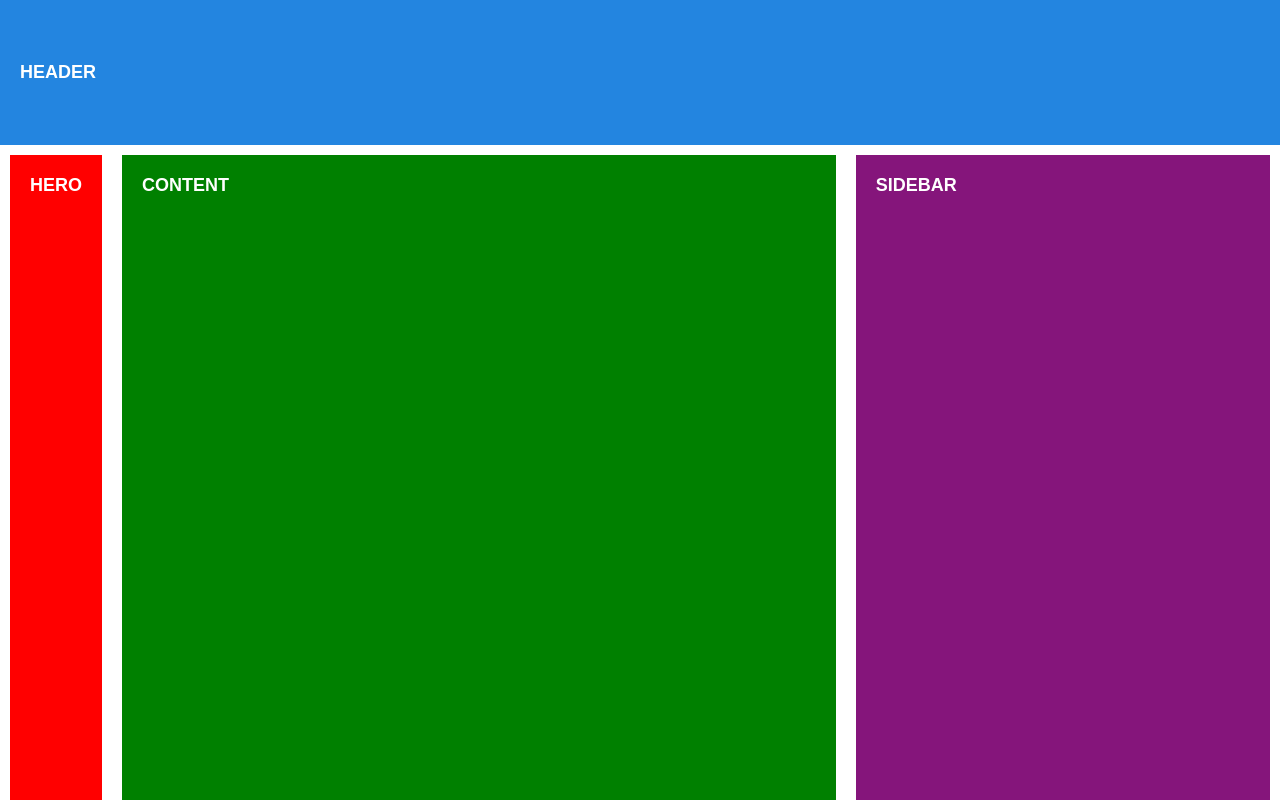
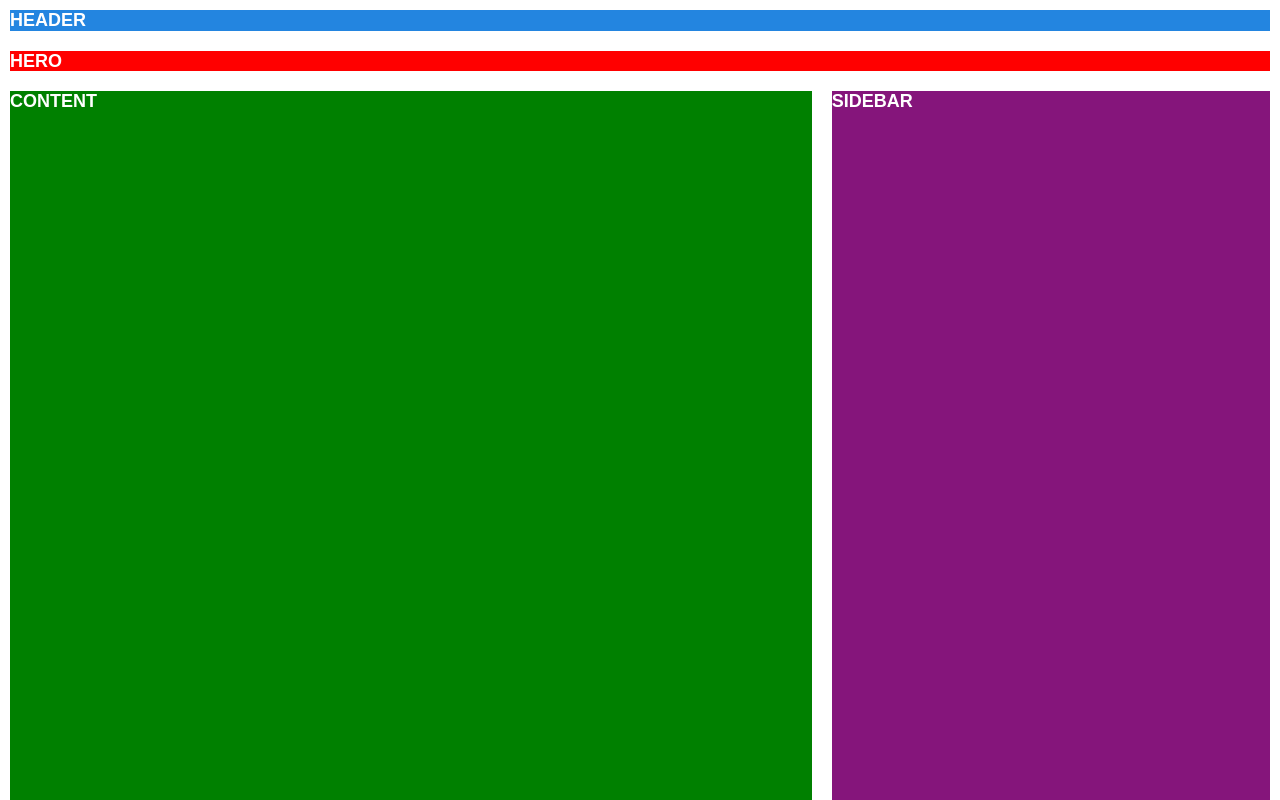
Before and after one commit to Paubic/paflexbox_pau, a plain HTML site: page index.html in a window 1280 px wide. Shown: the top 800 px of the page. Drawn offline with Linux system fonts and the light colour scheme.

Commit message:
Trabajo corregido

```diff
--- a/css/color.css
+++ b/css/color.css
@@ -18,11 +18,17 @@ footer{
 
 header {
 
-    background-color: var(--colorheader);
+
 }
 
 main{
 
+
+}
+
+.header__titulo{
+
+    background-color: var(--colorheader);
 
 }
 
--- a/css/layout.css
+++ b/css/layout.css
@@ -17,8 +17,8 @@ width: 1360px;
 header{
 
     display: flex;
+    flex-direction: column;
     width: 100vw;
-    padding: 20px;
 
 }
 
@@ -26,7 +26,6 @@ main{
 
     display: flex;
     height: 100vw;
-
 }
 
 footer{
@@ -34,22 +33,21 @@ footer{
     display: flex;
     align-items: flex-end;
     padding: 20px;
+    margin: 10px;
 }
 
 .header__titulo{
 
 display: flex;
 flex-grow: 1;
+margin: 10px;
 
 }
 .main__content{
 
     display: flex;
     flex-grow: 2;
-    padding: 20px;
     margin: 10px;
-
-
 
 }
 .footer__titulo{
@@ -58,15 +56,14 @@ flex-grow: 1;
 .main__hero{
 
     display: flex;
-    padding: 20px;
+    flex-grow: 1;
     margin: 10px;
+
 
 }
 .main__sidebar{
 
     display: flex;
+    margin: 10px;
     flex-grow: 1;
-    padding: 20px;
-    margin: 10px;
-
 }
--- a/index.html
+++ b/index.html
@@ -12,12 +12,14 @@
       <!-- HEADER -->
       <header>
         <h6 class="header__titulo">HEADER</h6>
+
+        <h6 class="main__hero">HERO</h6>
       </header>
       <!-- MAIN -->
       <main class="main">
         <!--Main arriba-->
 
-        <h6 class="main__hero">HERO</h6>
+
 
         <!--Main izquierda-->
         <h6 class="main__content">CONTENT</h6>
```
